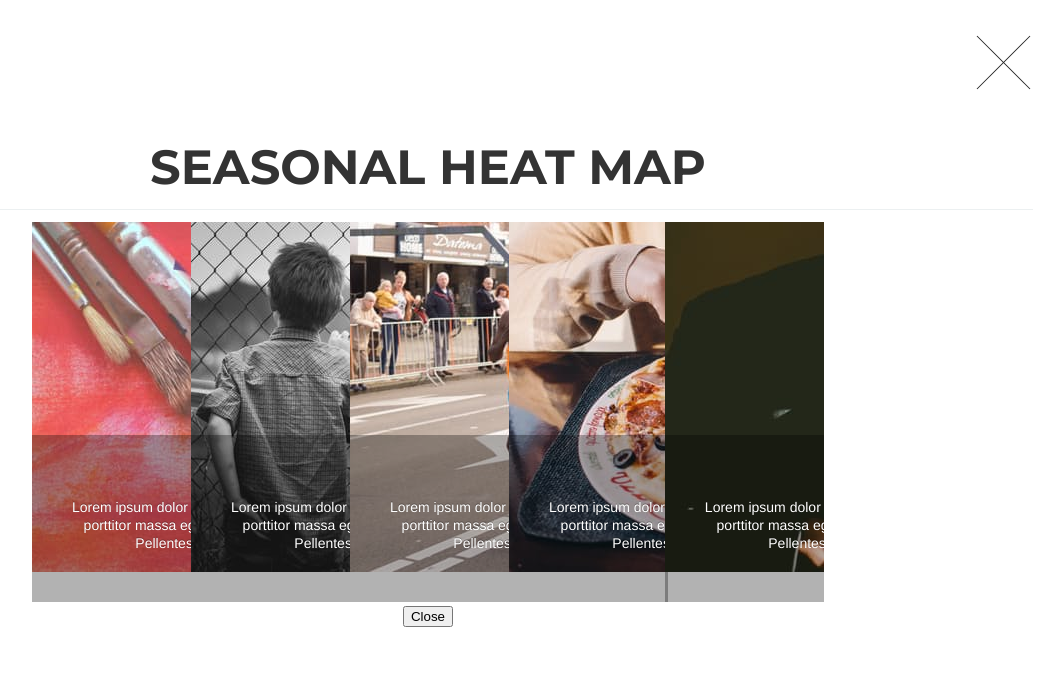
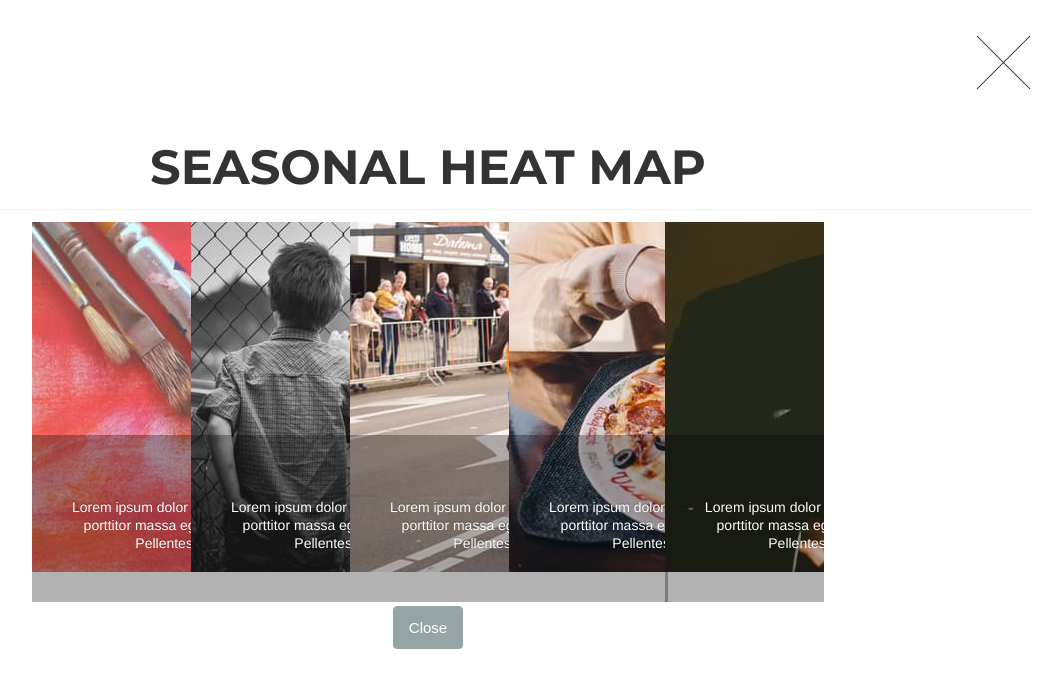
Before and after one commit to canneslionrobg/canneslionrobg.github.io, a Jekyll site: the page cannes_lion.html, which Jekyll copies as it is, in a window 1280 px wide. Shown: the top 688 px of the page, without its empty margins (212-1274 px from the left). Built offline with Jekyll 4.4.1, drawn with Linux system fonts in a browser that asks for light colours.

Commit message:
minor edits

```diff
--- a/cannes_lion.css
+++ b/cannes_lion.css
@@ -227,3 +227,29 @@ filter:progid:DXImageTransform.Microsoft.gradient(startColorstr=#4C000000,endCol
     -ms-transform: rotate(90deg);
     transform: rotate(90deg);
 }
+
+.btn {
+    display: inline-block;
+    margin-bottom: 0;
+    font-weight: normal;
+    text-align: center;
+    vertical-align: middle;
+    cursor: pointer;
+    background-image: none;
+    border: 1px solid transparent;
+    white-space: nowrap;
+    padding: 10px 15px;
+    font-size: 15px;
+    line-height: 1.42857143;
+    border-radius: 4px;
+    -webkit-user-select: none;
+    -moz-user-select: none;
+    -ms-user-select: none;
+    user-select: none;
+}
+
+.btn-default {
+    color: #ffffff;
+    background-color: #95a5a6;
+    border-color: #95a5a6;
+}
--- a/cannes_lion.html
+++ b/cannes_lion.html
@@ -121,7 +121,7 @@
 			</ul>
 	  </div>
 	</div>
-	<button type="button" class="btn btn-default" data-dismiss="modal"><i class="fa fa-times"></i> Close</button>
+	<button type="button" class="btn btn-default" href="/#portfolio"><i class="fa fa-times"></i> Close</button>
 	</div>
 	</div>
 	</div>
```
